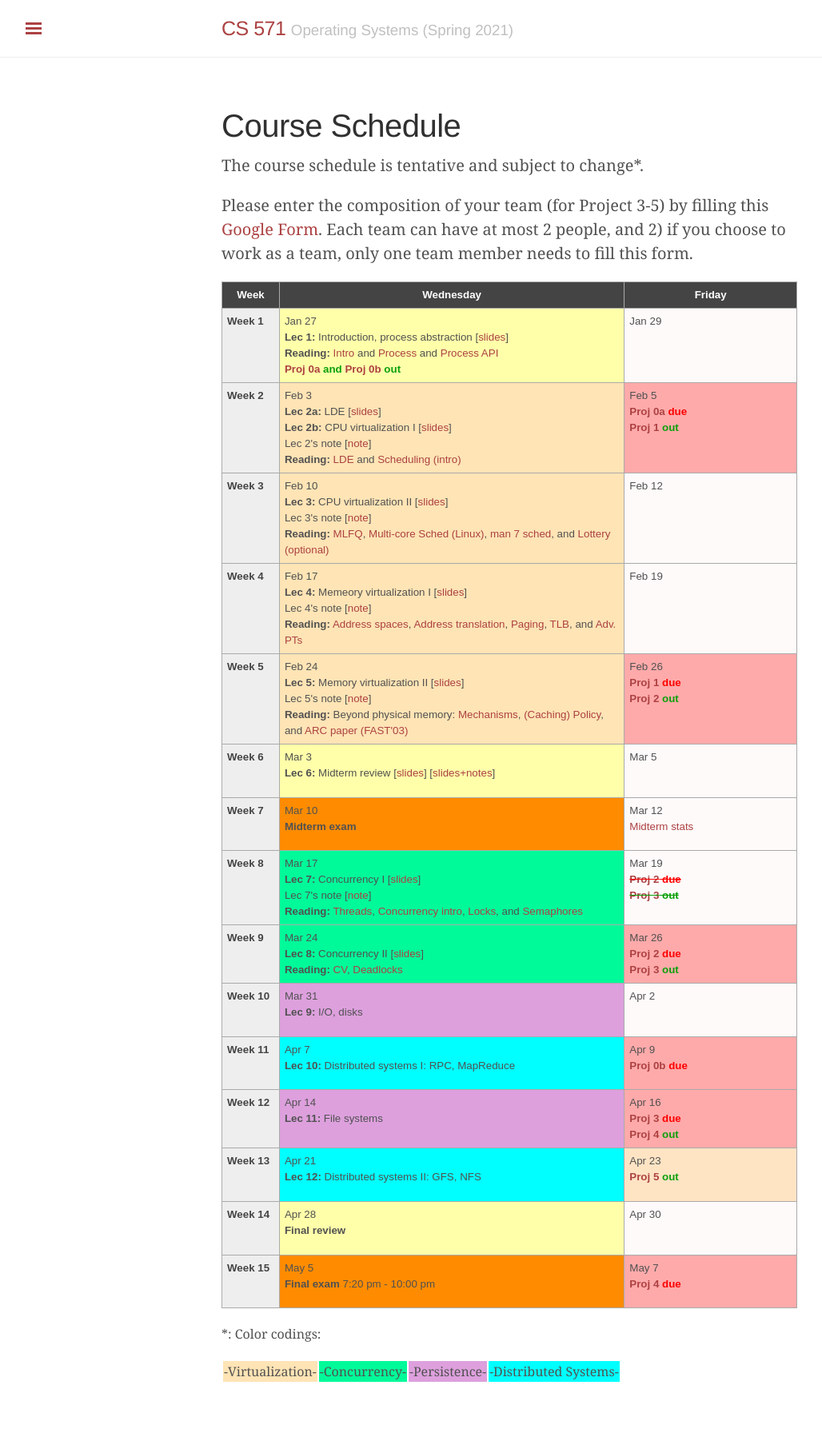
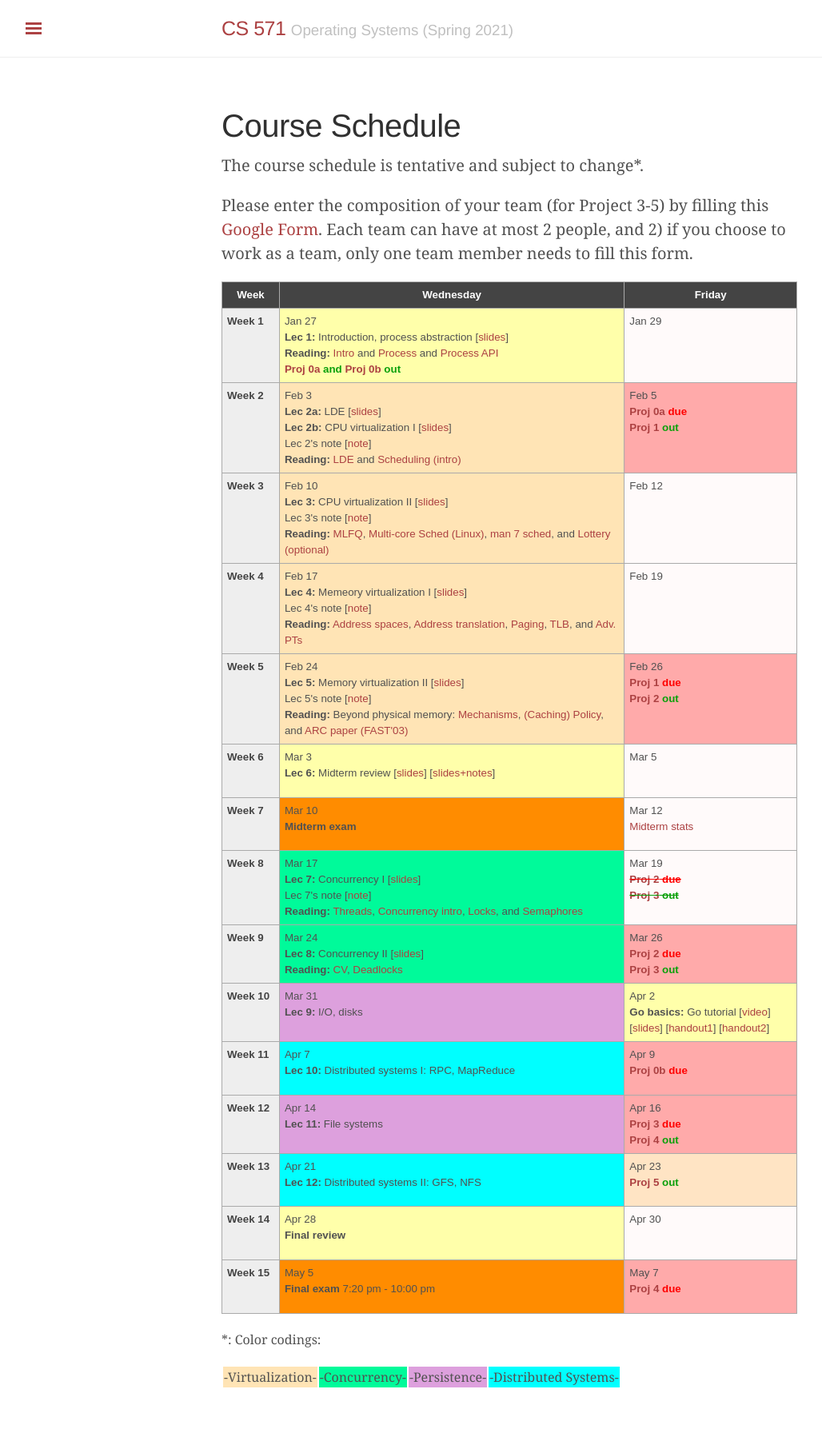
Before and after one commit to tddg/cs571-spring21, a Jekyll site: the page built from schedule.md, in a window 1280 px wide. Shown: the whole page at 80% size, without its empty margins (3-1031 px from the left). Built offline with Jekyll 4.4.1, drawn with Linux system fonts in a browser that asks for light colours.

Commit message:
added go tutorial

```diff
--- a/schedule.md
+++ b/schedule.md
@@ -207,7 +207,10 @@ a team, only one team member needs to fill this form.
   <td id="2021-3-31" class="date"><b>Week 10</b></td>
   <td class="persistence">Mar 31<br/>
 	<b>Lec 9:</b> I/O, disks  </td>
-  <td class="nodue">Apr 2</td>
+  <td class="lecture">Apr 2<br/>
+	<b>Go basics:</b> Go tutorial [<a href="https://drive.google.com/file/d/1RgAvty5D5BGJLiilIqVppIY2FBpZ2q6N/view?usp=sharing">video</a>] <br/>
+	[<a href="./public/lecs/go_basics.pdf">slides</a>] [<a href="./public/lecs/go_handout.docx">handout1</a>] [<a href="./public/lecs/go_handout2.docx">handout2</a>]
+	</td>
 </tr>
 <tr> <!-- week of Apr 6 -->
   <td id="2021-4-7" class="date"><b>Week 11</b></td>
```
Also changed, not shown: 3 other files.
